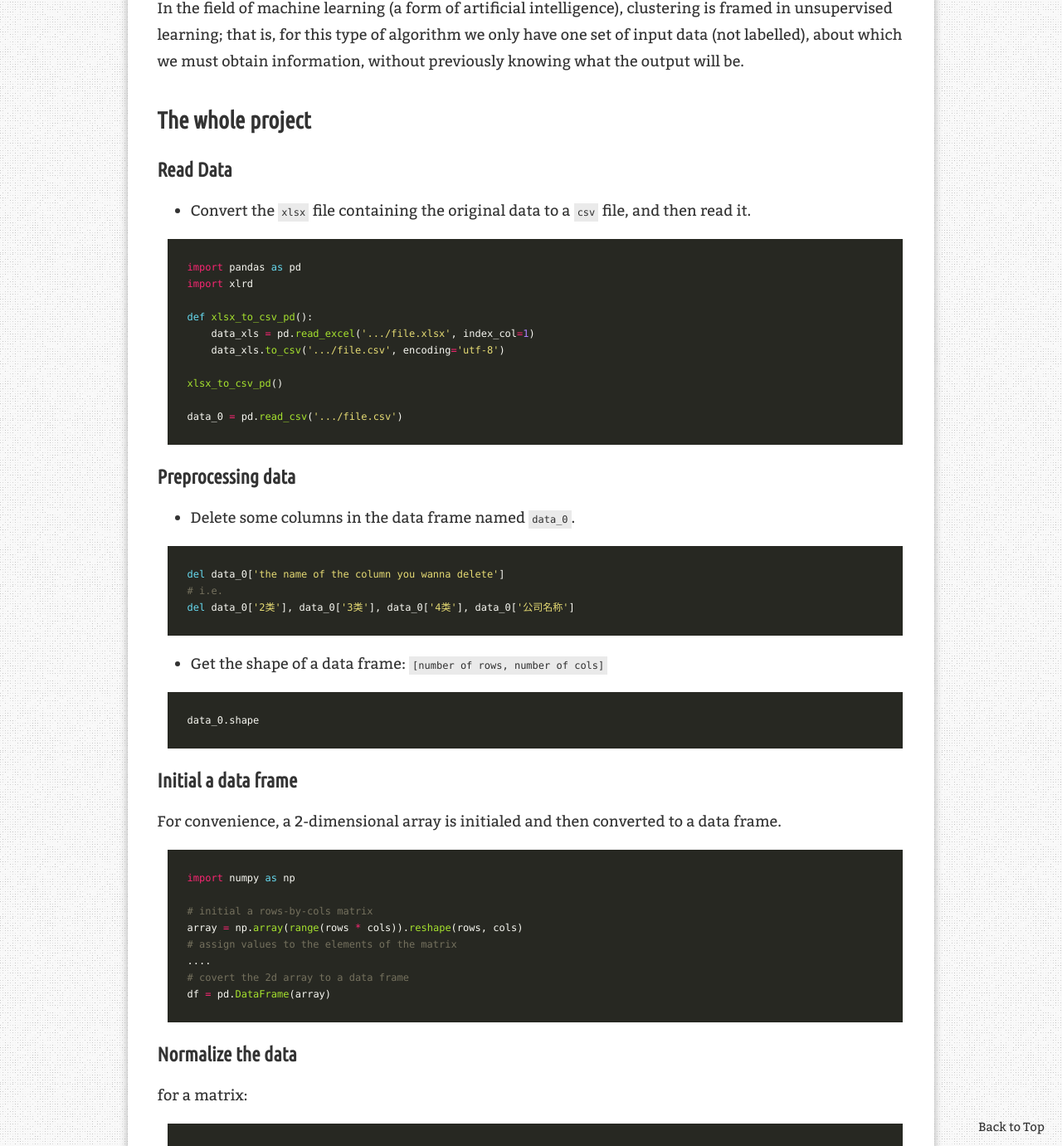
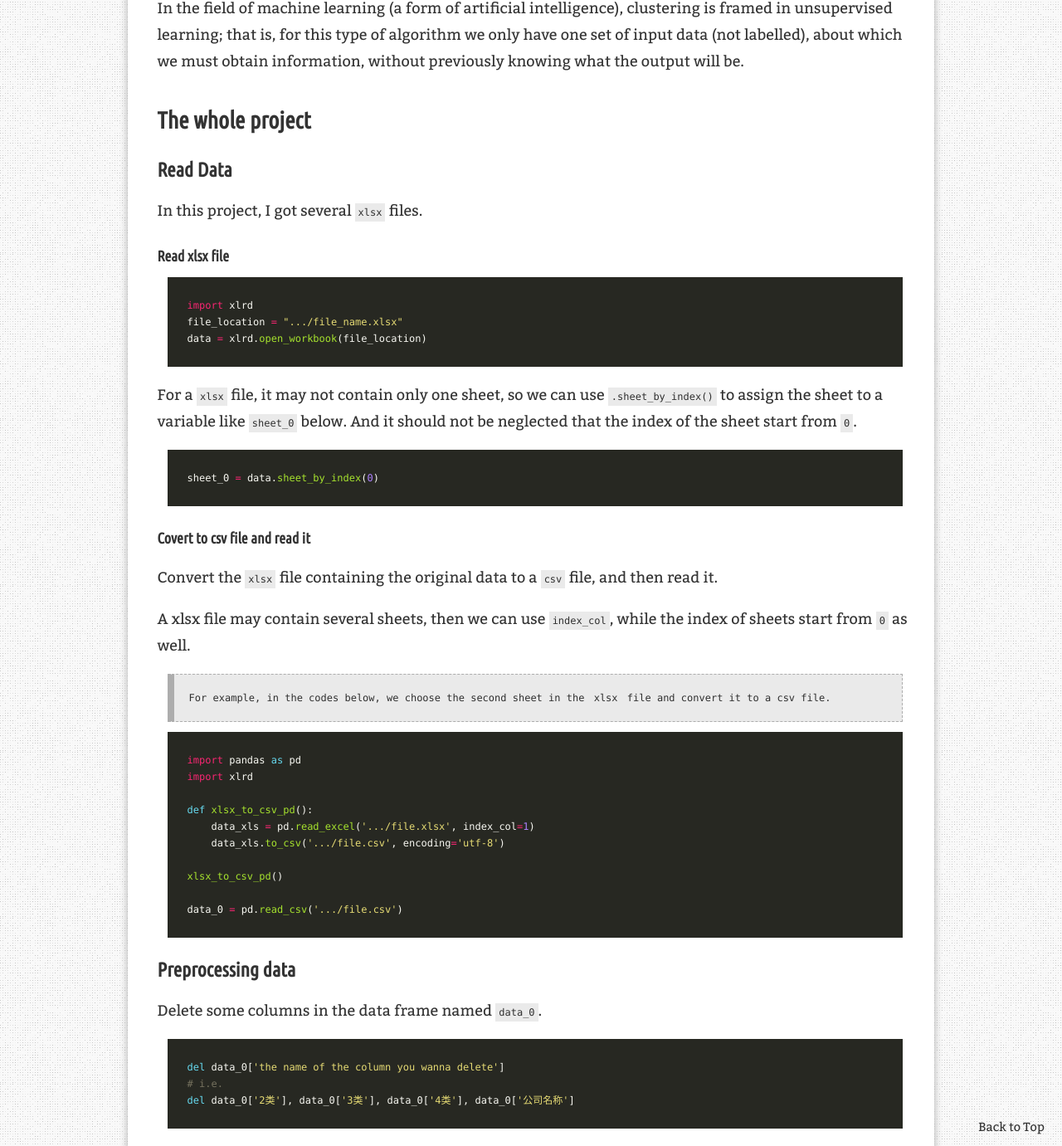
Before and after one commit to AuthurWhywait/AuthurWhywait.github.io, a Jekyll site: the page built from _posts/2022-04-10-hierarchical_clustering.md, in a window 1280 px wide and 1400 px high, scrolled down 1475 px, cut to the strip 19-1400 px from the top of the window. Shown: the whole strip at 83% size. Built offline with Jekyll 4.4.1, drawn with Linux system fonts in a browser that asks for light colours; comment, search, counter and statistics services are not loaded.

Commit message:
Update 2022-04-10-hierarchical_clustering.md

````diff
--- a/_posts/2022-04-10-hierarchical_clustering.md
+++ b/_posts/2022-04-10-hierarchical_clustering.md
@@ -39,7 +39,29 @@ In the field of machine learning (a form of artificial intelligence), clustering
 
 ### Read Data
 
-- Convert the `xlsx` file containing the original data to a `csv` file, and then read it.
+In this project, I got several `xlsx` files.
+
+#### Read xlsx file
+
+```py
+import xlrd
+file_location = ".../file_name.xlsx"
+data = xlrd.open_workbook(file_location)
+```
+
+For a `xlsx` file, it may not contain only one sheet, so we can use `.sheet_by_index()` to assign the sheet to a variable like `sheet_0` below. And it should not be neglected that the index of the sheet start from `0`.
+
+```py
+sheet_0 = data.sheet_by_index(0)
+```
+
+#### Covert to csv file and read it
+
+Convert the `xlsx` file containing the original data to a `csv` file, and then read it.
+
+A xlsx file may contain several sheets, then we can use  `index_col`, while the index of sheets start from `0` as well.
+
+> For example, in the codes below, we choose the second sheet in the `xlsx` file and convert it to a csv file.
 
 ```python
 import pandas as pd
@@ -56,7 +78,7 @@ data_0 = pd.read_csv('.../file.csv')
 
 ### Preprocessing data
 
-- Delete some columns in the data frame named `data_0`.
+Delete some columns in the data frame named `data_0`.
 
 ```py
 del data_0['the name of the column you wanna delete']
@@ -64,7 +86,7 @@ del data_0['the name of the column you wanna delete']
 del data_0['2类'], data_0['3类'], data_0['4类'], data_0['公司名称']
 ```
 
-- Get the shape of a data frame: `[number of rows, number of cols]`
+Get the shape of a data frame: `[number of rows, number of cols]`
 
 ```py
 data_0.shape
````
